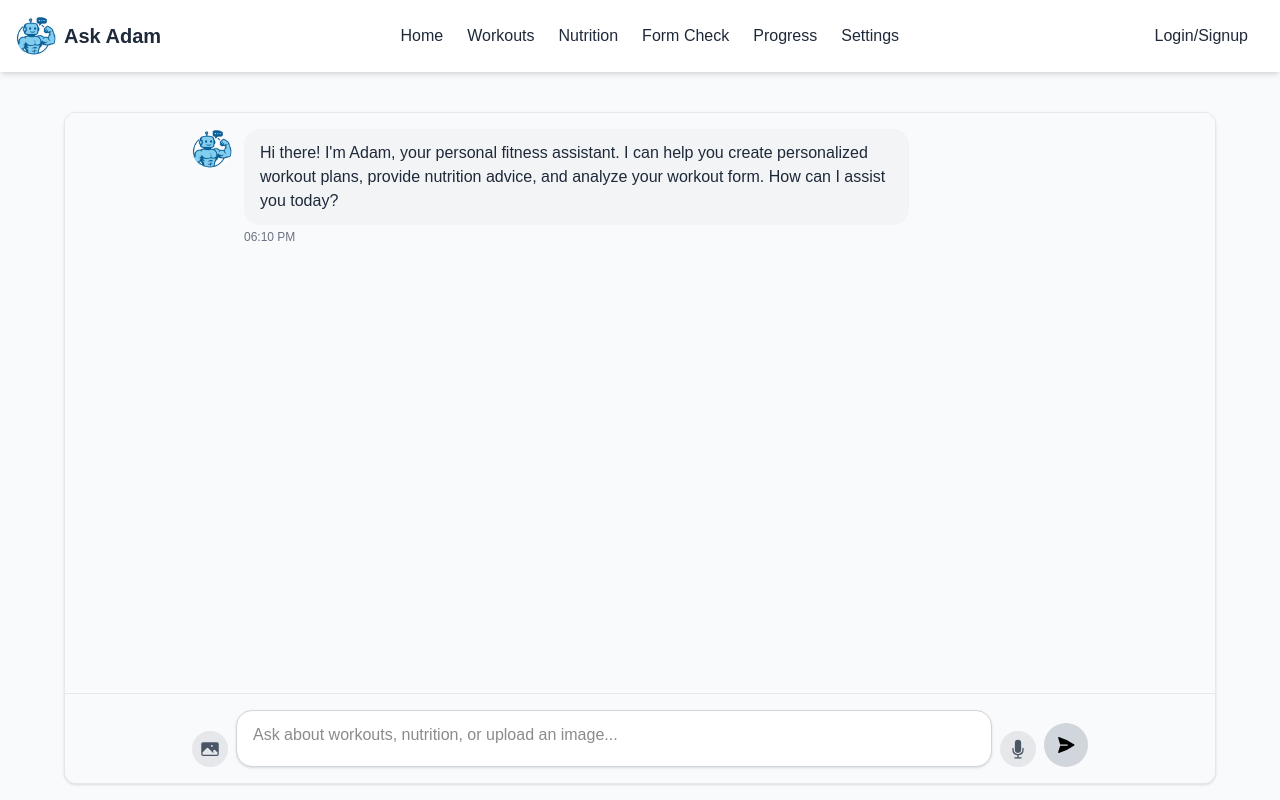
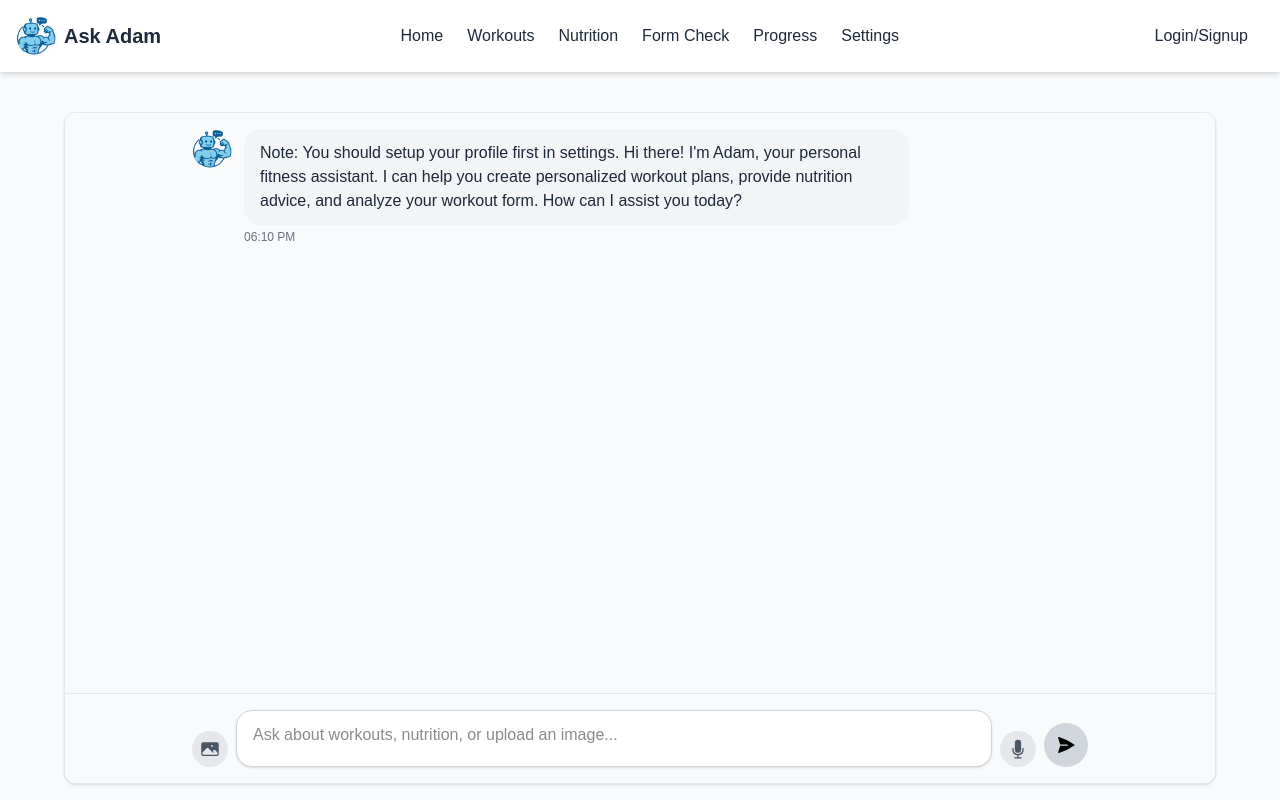
Before and after one commit to DhairyaS450/ask_adam, a Next.js app: page / in a window 1280 px wide. Built offline with nearby package versions, Linux system fonts and the light colour scheme; no server answers.

Commit message:
temporary note

```diff
--- a/src/components/chat/Chat.tsx
+++ b/src/components/chat/Chat.tsx
@@ -29,7 +29,7 @@ const Chat: React.FC = () => {
   const [messages, setMessages] = useState<ChatMessage[]>([
     {
       id: '1',
-      content: "Hi there! I'm Adam, your personal fitness assistant. I can help you create personalized workout plans, provide nutrition advice, and analyze your workout form. How can I assist you today?",
+      content: "Note: You should setup your profile first in settings.\n Hi there! I'm Adam, your personal fitness assistant. I can help you create personalized workout plans, provide nutrition advice, and analyze your workout form. How can I assist you today?",
       role: 'assistant',
       timestamp: new Date(),
     },
```
